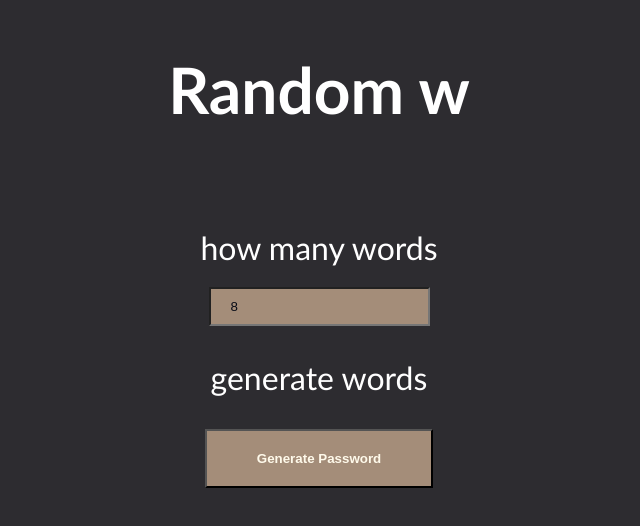
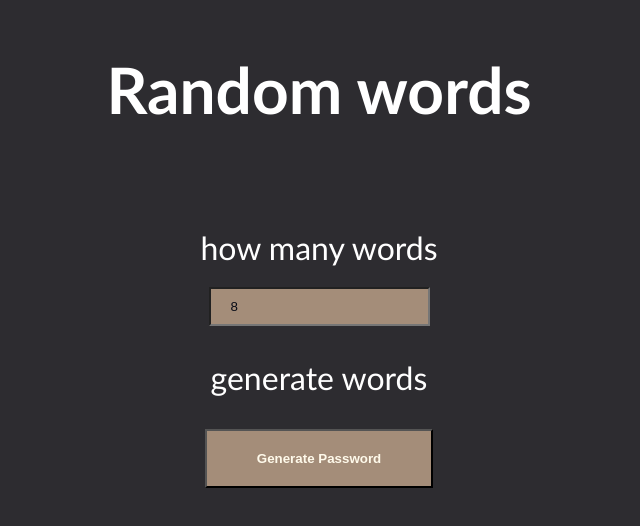
Before and after one commit to fuzibug/fuzibug.github.io, a website: page index.html in a window 1280 px wide. Shown: the whole page, without its empty margins (321-961 px from the left). Drawn offline with nearby package versions, Linux system fonts and the light colour scheme.

Commit message:
fixed typo in name loll

```diff
--- a/index.html
+++ b/index.html
@@ -10,7 +10,7 @@
 
 <body>
 <div class="container">
-    <h1>Random w </h1>
+    <h1>Random words</h1>
 
     <label>how many words</label>
     <input id="length" type="number" name="length" min="1" value="8">
```
